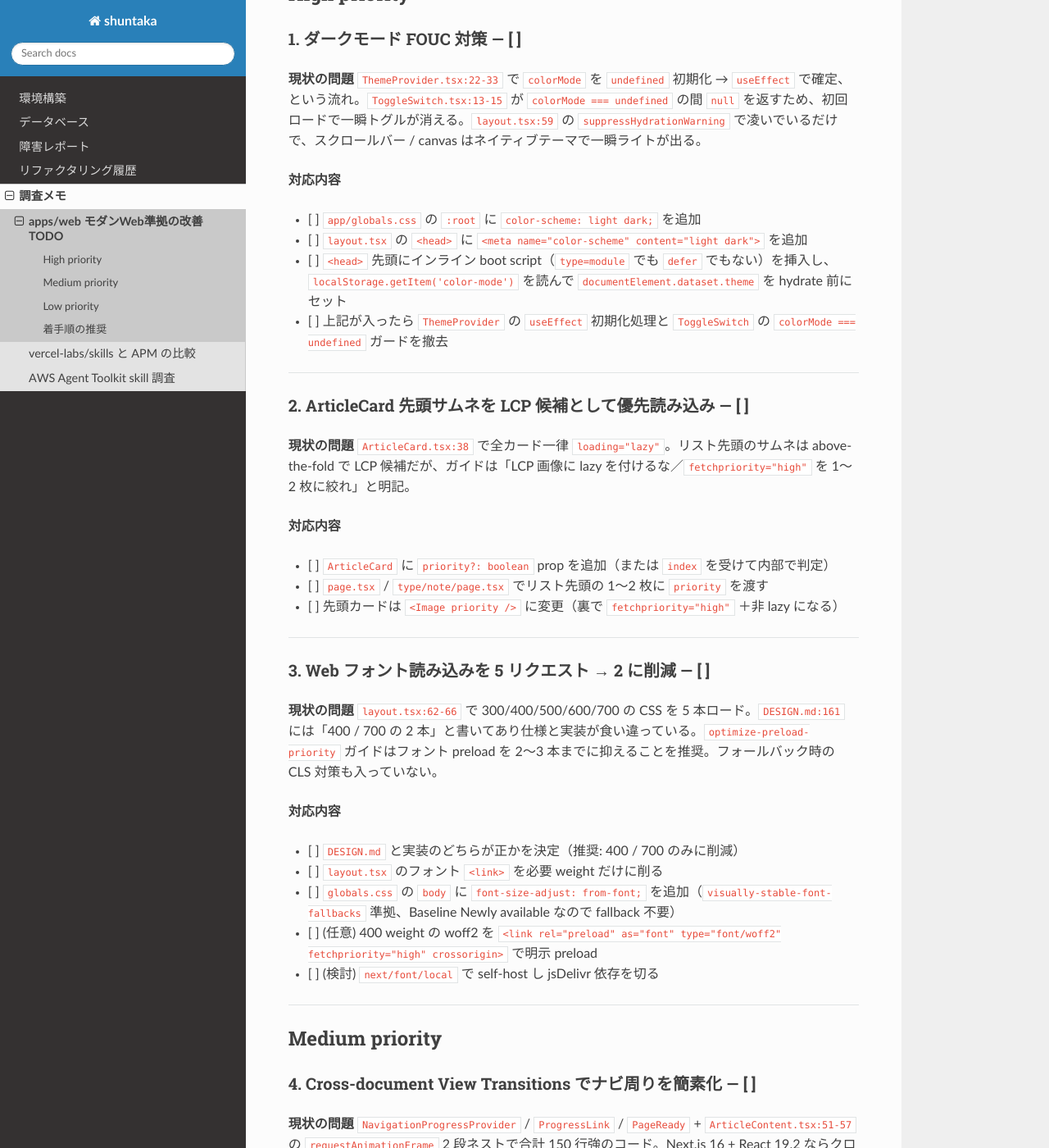
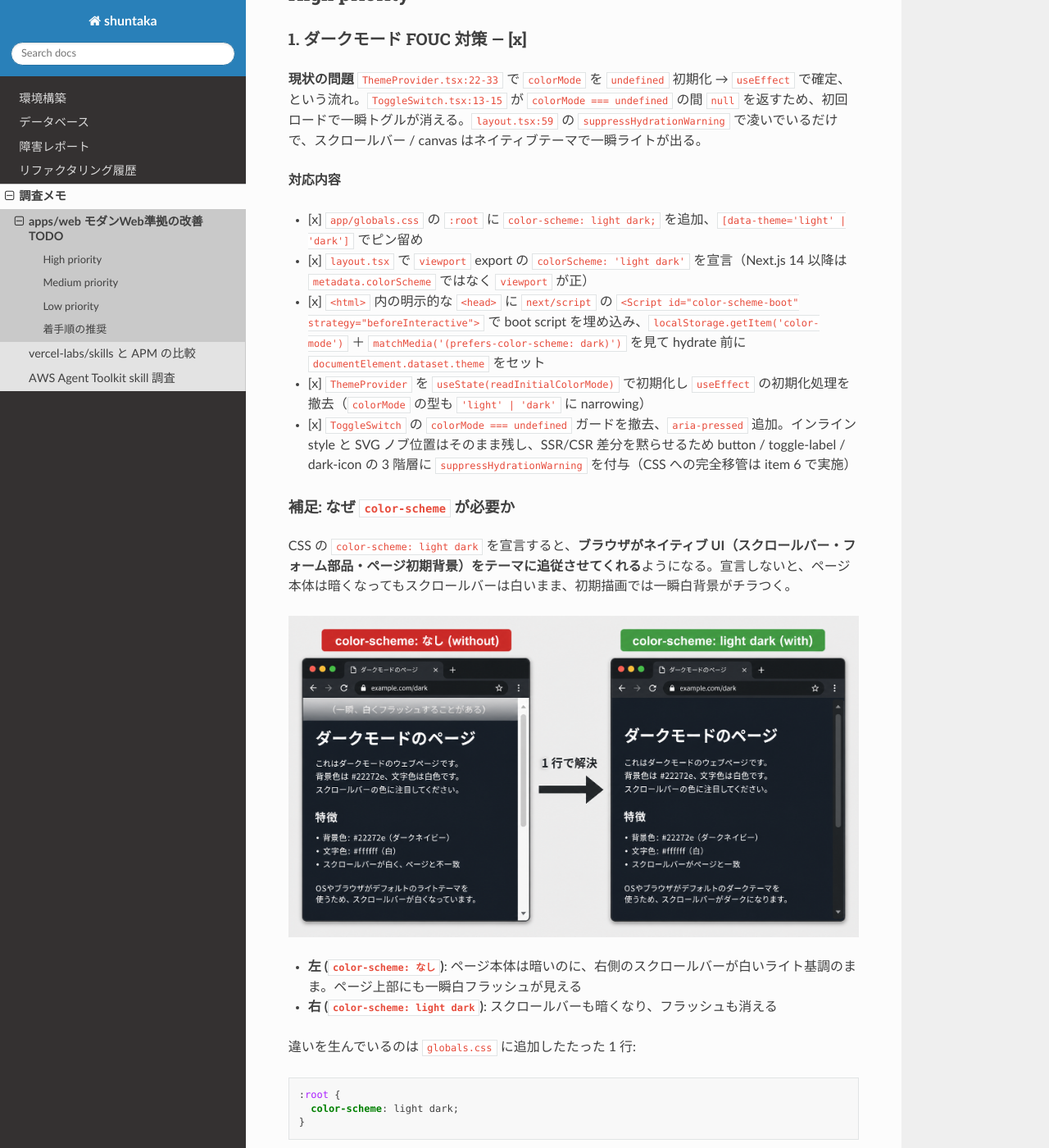
Before and after one commit to shuntaka9576/shuntaka-dev, a Sphinx documentation site: the page built from docs/source/survey/2026-05-21-apps-web-modern-web-improvements.md, in a window 1280 px wide and 1400 px high, scrolled down 339 px. Shown: the whole window at 82% size. Built offline with Sphinx 7.4.7 and the Read the Docs theme 3.1.0, drawn with Linux system fonts in a browser that asks for light colours; pages that are not in the unit, such as notebooks, are missing from menus; some of the changed text lies outside the part shown.

Commit message:
feat: apps/web のダークモード FOUC を解消 (#397)
* feat: apps/web のダークモード FOUC を解消

- globals.css に `color-scheme: light dark` を追加し、`[data-theme]` でテーマをピン留め
- layout.tsx の viewport export で `colorScheme` を宣言、`<html>` 直下にインライン boot script を挿入し hydrate 前に data-theme をセット
- ThemeProvider を useState 初期化に簡素化、useEffect 経由の初期化処理を撤去
- ToggleSwitch の null ガードを撤去、インライン style を CSS の `[data-theme='dark']` 経由に移管
- 調査メモ `docs/source/survey/2026-05-21-apps-web-modern-web-improvements.md` を追加し、color-scheme の挙動を比較画像付きで解説

* fix: boot script を <head> 内に移動して hydration エラーを解消

React 19 は <link>/<meta>/<title> などは <html> 直下から <head> に自動で hoist するが、
<script> は対象外で「<script> cannot be a child of <html>」エラーになっていた。
明示的に <head> タグで包んで HTML 仕様に沿わせる。

* fix: トグルのちらつきと OS dark 検知漏れを修正

- boot script に matchMedia('(prefers-color-scheme: dark)') の判定を追加。
  localStorage 未設定でも data-theme を必ずセットし、OS が dark のとき
  トグルが light 状態で表示される問題を解消
- next/script の beforeInteractive 戦略は実際には paint 前実行を保証しないため、
  <head> 内に inline <script dangerouslySetInnerHTML> を直接置く形に戻す
  (next-themes 等も同じ理由でこの方式を採用)
- ToggleSwitch は CSS [data-theme] 経由ではなくインライン style + transition で
  スライドアニメーションを温存。SSR/CSR 差分を黙らせるため button / toggle-label
  / dark-icon の 3 階層に suppressHydrationWarning を付与
- CSS への完全移管は item 6 で別途実施

調査メモの対応内容も最終構成に合わせて更新。

````diff
--- a/docs/source/survey/2026-05-21-apps-web-modern-web-improvements.md
+++ b/docs/source/survey/2026-05-21-apps-web-modern-web-improvements.md
@@ -7,17 +7,69 @@
 
 ## High priority
 
-### 1. ダークモード FOUC 対策 — [ ]
+### 1. ダークモード FOUC 対策 — [x]
 
 **現状の問題**
 `ThemeProvider.tsx:22-33` で `colorMode` を `undefined` 初期化 → `useEffect` で確定、という流れ。`ToggleSwitch.tsx:13-15` が `colorMode === undefined` の間 `null` を返すため、初回ロードで一瞬トグルが消える。`layout.tsx:59` の `suppressHydrationWarning` で凌いでいるだけで、スクロールバー / canvas はネイティブテーマで一瞬ライトが出る。
 
 **対応内容**
 
-- [ ] `app/globals.css` の `:root` に `color-scheme: light dark;` を追加
-- [ ] `layout.tsx` の `<head>` に `<meta name="color-scheme" content="light dark">` を追加
-- [ ] `<head>` 先頭にインライン boot script（`type=module` でも `defer` でもない）を挿入し、`localStorage.getItem('color-mode')` を読んで `documentElement.dataset.theme` を hydrate 前にセット
-- [ ] 上記が入ったら `ThemeProvider` の `useEffect` 初期化処理と `ToggleSwitch` の `colorMode === undefined` ガードを撤去
+- [x] `app/globals.css` の `:root` に `color-scheme: light dark;` を追加、`[data-theme='light' | 'dark']` でピン留め
+- [x] `layout.tsx` で `viewport` export の `colorScheme: 'light dark'` を宣言（Next.js 14 以降は `metadata.colorScheme` ではなく `viewport` が正）
+- [x] `<html>` 内の明示的な `<head>` に `next/script` の `<Script id="color-scheme-boot" strategy="beforeInteractive">` で boot script を埋め込み、`localStorage.getItem('color-mode')` ＋ `matchMedia('(prefers-color-scheme: dark)')` を見て hydrate 前に `documentElement.dataset.theme` をセット
+- [x] `ThemeProvider` を `useState(readInitialColorMode)` で初期化し `useEffect` の初期化処理を撤去（`colorMode` の型も `'light' | 'dark'` に narrowing）
+- [x] `ToggleSwitch` の `colorMode === undefined` ガードを撤去、`aria-pressed` 追加。インライン style と SVG ノブ位置はそのまま残し、SSR/CSR 差分を黙らせるため button / toggle-label / dark-icon の 3 階層に `suppressHydrationWarning` を付与（CSS への完全移管は item 6 で実施）
+
+#### 補足: なぜ `color-scheme` が必要か
+
+CSS の `color-scheme: light dark` を宣言すると、**ブラウザがネイティブ UI（スクロールバー・フォーム部品・ページ初期背景）をテーマに追従させてくれる**ようになる。宣言しないと、ページ本体は暗くなってもスクロールバーは白いまま、初期描画では一瞬白背景がチラつく。
+
+![color-scheme なし / あり の見た目比較](./2026-05-21-apps-web-modern-web-improvements/color-scheme-comparison.png)
+
+- **左 (`color-scheme: なし`)**: ページ本体は暗いのに、右側のスクロールバーが白いライト基調のまま。ページ上部にも一瞬白フラッシュが見える
+- **右 (`color-scheme: light dark`)**: スクロールバーも暗くなり、フラッシュも消える
+
+違いを生んでいるのは `globals.css` に追加したたった 1 行:
+
+```css
+:root {
+  color-scheme: light dark;
+}
+```
+
+##### ロード時系列で何が違うか
+
+ブラウザがページを開くとき、内部的にはおおむね 3 段階ある。
+
+| t    | 何が起きるか                                               |
+| ---- | ---------------------------------------------------------- |
+| 0ms  | HTML を受信開始。まだ何も描画していない                    |
+| 10ms | HTML をパースして最初のフレームを描画                      |
+| 30ms | CSS を解釈して `body { background: ... }` などが適用される |
+
+![ロード時系列の比較](./2026-05-21-apps-web-modern-web-improvements/color-scheme-timeline.png)
+
+**宣言なしのとき（上段）**: ブラウザは「このページがダーク対応か」分からないので、初期値として **白い canvas** + **ライトテーマのスクロールバー** で描画を始める。10ms 地点で白フラッシュ、30ms で `body` の暗い背景が当たってもスクロールバーは白いまま。
+
+**`color-scheme: light dark` 宣言ありのとき（下段）**: ブラウザは「ダークも対応している」と知っているので、OS が dark なら**最初から暗い canvas** + **ダークなスクロールバー**で描画を始める。フラッシュなし。
+
+##### canvas って何？
+
+ここでの canvas は HTML の `<canvas>` 要素ではなく、**ブラウザが HTML/CSS を適用する前に塗りつぶす土台のサーフェス** のこと（W3C 用語）。具体的にはこういうもの。
+
+| 場所                              | `color-scheme` なし | `color-scheme: light dark` あり |
+| --------------------------------- | ------------------- | ------------------------------- |
+| ページ初期背景 (canvas)           | 真っ白              | OS 設定に追従                   |
+| スクロールバー                    | 常にライト          | OS に追従                       |
+| `<input>` の枠線・autofill 黄背景 | ライト前提          | ダーク版                        |
+| `<select>` のドロップダウン       | 白背景              | 黒背景                          |
+| 空 iframe (`about:blank`)         | 白                  | OS に追従                       |
+
+要するに「**自分の CSS が touch しない領域**」をブラウザに自動でテーマしてもらう機能。
+
+##### `<meta name="color-scheme">` も入れた理由
+
+CSS 内の `color-scheme` は **CSS が parse され終わってから**効く。一方、Next.js の `viewport.colorScheme` export 経由で出力される `<meta name="color-scheme">` は HTML の `<head>` を読んだ瞬間に効くので、**CSS のダウンロードが遅い回線でも canvas の白フラッシュが出ない**。両方入れることで早期と確実性の両方をカバーしている。
 
 ---
 
````
Also changed, not shown: apps/web/src/app/globals.css (+7 -0 lines), apps/web/src/components/ThemeProvider.tsx (+15 -18 lines), apps/web/src/components/ToggleSwitch.tsx (+9 -7 lines), docs/source/survey/2026-05-21-apps-web-modern-web-improvements/color-scheme-comparison.png (added), docs/source/survey/2026-05-21-apps-web-modern-web-improvements/color-scheme-timeline.png (added), 1 other file.
